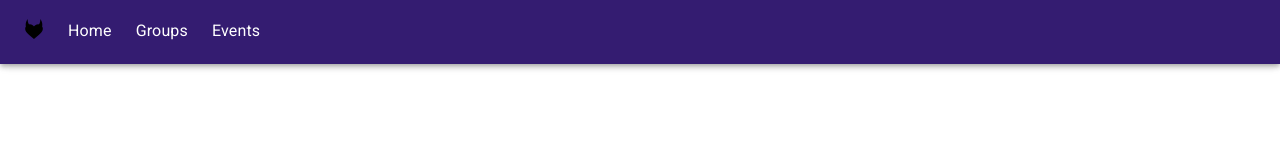
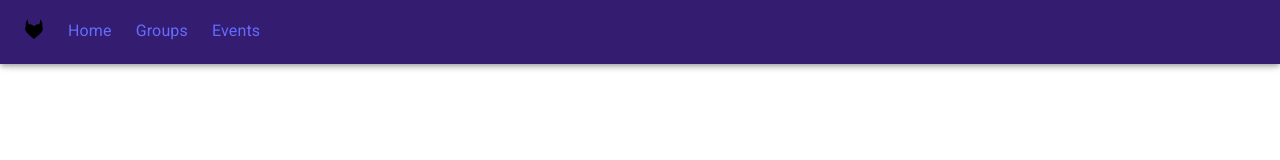
Before and after one commit to Allie-Howe/old-portfolio, a React (Vite) app in the folder projects/Norfet/: page / in a window 1280 px wide. Shown: the top 160 px of the page. Built offline with nearby package versions, Linux system fonts and the light colour scheme.

Commit message:
Added links to pages

```diff
--- a/projects/Norfet/src/components/Navigation/NavBar.tsx
+++ b/projects/Norfet/src/components/Navigation/NavBar.tsx
@@ -1,4 +1,5 @@
 import {AppBar, Grid, Toolbar, Typography} from '@mui/material';
+import { Link } from 'react-router-dom';
 import flLogo from  "../../assets/fl_logo.svg";
 
 export const NavBar = () => (
@@ -6,16 +7,24 @@ export const NavBar = () => (
     <Toolbar>
       <Grid container gap={3}>
         <Grid item>
+          <Link to="/">
           <img src={flLogo} className="logo" alt="FetLife logo" />
+          </Link>
         </Grid>
         <Grid item>
-          <Typography>Home</Typography>
+          <Link to="/">
+            <Typography>Home</Typography>
+          </Link>
         </Grid>
         <Grid item>
-          <Typography>Groups</Typography>
+          <Link to="/groups">
+            <Typography>Groups</Typography>
+          </Link>
         </Grid>
         <Grid item>
-          <Typography>Events</Typography>
+          <Link to="/events">
+            <Typography>Events</Typography>
+          </Link>
         </Grid>
       </Grid>
     </Toolbar>
```
